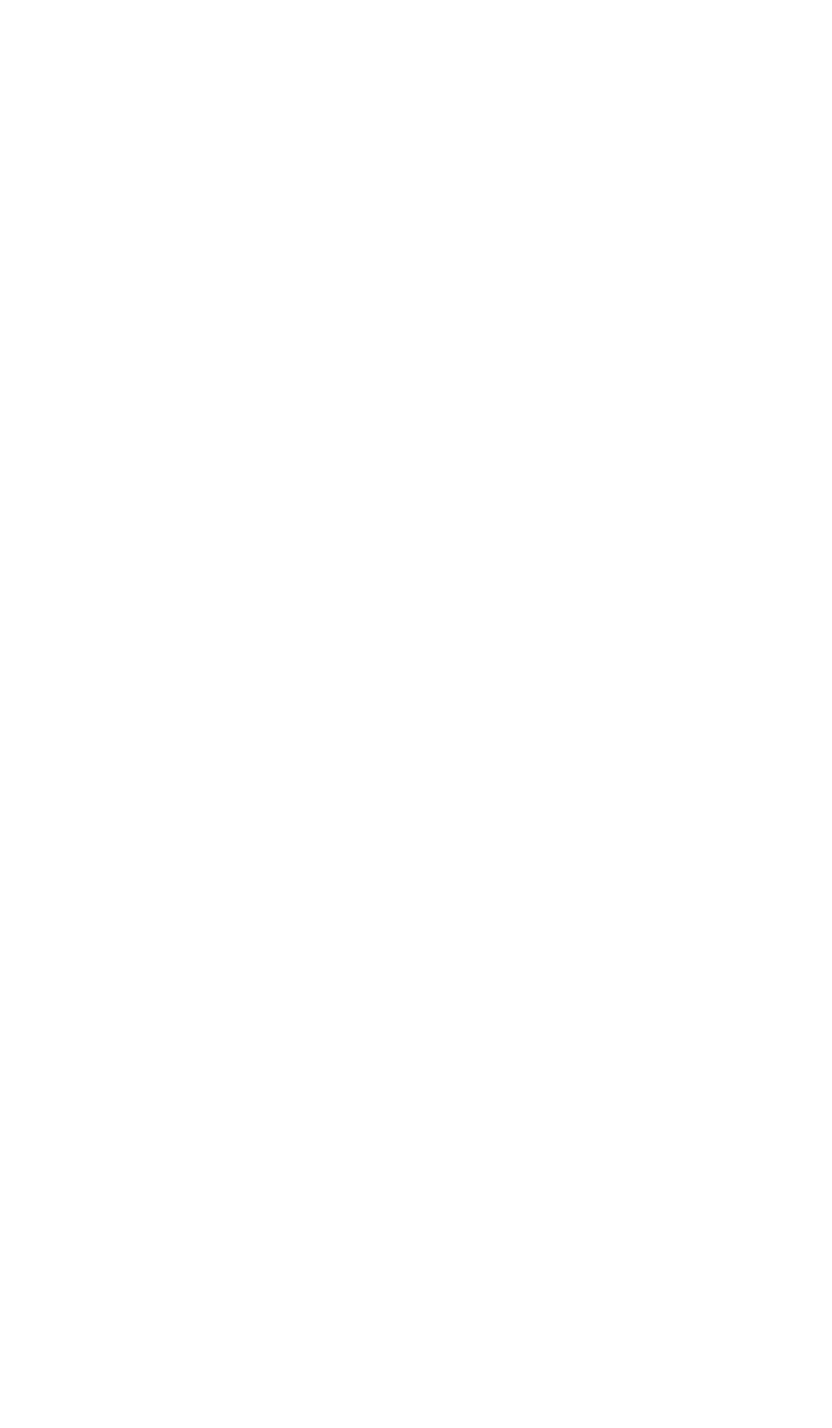
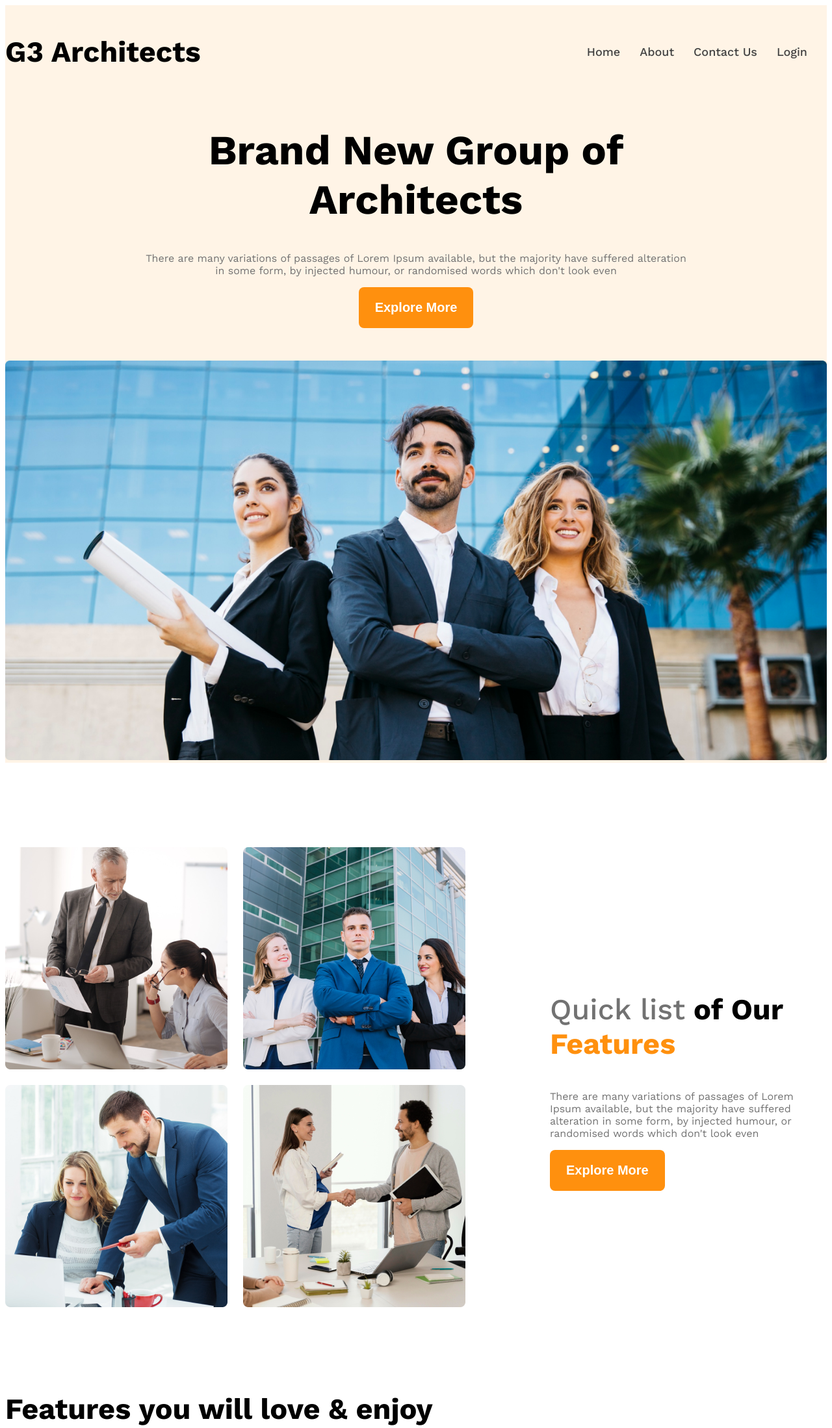
Before and after one commit to sariakhatun/G3-Architect, a plain HTML site: page index.html in a window 1280 px wide. Shown: the top 2198 px of the page at 65% size. Before the commit the page ends 800 px from the top, so only its background shows below. Drawn offline with nearby package versions, Linux system fonts and the light colour scheme.

Commit message:
added header and main section

```diff
--- a/index.html
+++ b/index.html
@@ -4,8 +4,89 @@
     <meta charset="UTF-8">
     <meta name="viewport" content="width=device-width, initial-scale=1.0">
     <title>G3 Architect</title>
+    <link rel="stylesheet" href="styles/style.css">
 </head>
-<body>
+<body class="work-sans-font">
+    <header class="bg">
+        <nav class="navbar display-flex">
+            <h3 class="brand">G3 Architects</h3>
+            <ul class="nav-links display-flex">
+                <li class="nav-item"><a href="" class="nav-link dark-2">Home </a></li>
+                <li class="nav-item"><a href="" class="nav-link dark-2"> About  </a></li>
+                <li class="nav-item "><a href="" class="nav-link dark-2"> Contact Us  </a></li>
+                <li class="nav-item "><a href="" class="nav-link dark-2">Login</a></li>
+            </ul>
+        </nav>
+        <div class="banner">
+            <div class="banner-content">
+                <h1 class="banner-title">
+                    Brand New Group of Architects
+                </h1>
+                <p class="banner-description dark-3">
+                    There are many variations of passages of Lorem Ipsum available, but the majority have suffered alteration in some form, by injected humour, or randomised words which don't look even
+                </p>
+                <button class="btn-primay">
+                    Explore More
+                </button>
+            </div>
+            <img src="images/banner.png" alt="" class="banner-image">
+        </div>
+    </header>
+    <main>
+        <!-- team section start -->
+        <section class="teams display-flex">
+            <div class="team-img-container">
+                <img src="images/team1.png" alt="two Architect discussing about design">
+                <img src="images/team2.png" alt="">
+                <img src="images/team3.png" alt="">
+                <img src="images/team4.png" alt="">
+            </div>
+            <div class="our-features">
+                <h3 class="section-title"><span class="Quick-list dark-3">Quick list</span> <span>of Our</span> <span id="Features">Features</span></h3>
+                <p class="feature-description dark-3">There are many variations of passages of Lorem Ipsum available, but the majority have suffered alteration in some form, by injected humour, or randomised words which don't look even</p>
+                <button class="btn-primay">
+                    Explore More
+                </button>
+                </div>
+        </section>
+        <!-- features will enjoy -->
+        <section>
+            <h3 class="section-title">
+                Features you will love & enjoy
+            </h3>
+        </section>
+        <!-- some facts -->
+         <section class="facts">
+            <h3 class="section-title">
+                Some Facts
+            </h3>
+            <p class="dark-3">There are many variations of passages of Lorem Ipsum available, but the majority have suffered alteration.</p>
+            <div class="fact-container">
+                <div class="fact">
+                    <img src="" alt="" class="fact-icon">
+                    <h4 class="fact-number"></h4>
+                    <h5 class="fact-name"></h5>
+                </div>
+                <div class="fact">
+                    <img src="" alt="" class="fact-icon">
+                    <h4 class="fact-number"></h4>
+                    <h5 class="fact-name"></h5>
+                </div>
+                <div class="fact">
+                    <img src="" alt="" class="fact-icon">
+                    <h4 class="fact-number"></h4>
+                    <h5 class="fact-name"></h5>
+                </div>
+                <div class="fact">
+                    <img src="" alt="" class="fact-icon">
+                    <h4 class="fact-number"></h4>
+                    <h5 class="fact-name"></h5>
+                </div>
+            </div>
+         </section>
+    </main>
+    <footer>
 
+    </footer>
 </body>
 </html>
--- a/styles/style.css
+++ b/styles/style.css
@@ -0,0 +1,125 @@
+@import url('https://fonts.googleapis.com/css2?family=Fira+Sans:ital,wght@0,100;0,200;0,300;0,400;0,500;0,600;0,700;0,800;0,900;1,100;1,200;1,300;1,400;1,500;1,600;1,700;1,800;1,900&family=Open+Sans:ital,wght@0,300..800;1,300..800&family=Work+Sans:ital,wght@0,100..900;1,100..900&display=swap');
+
+.work-sans-font {
+  font-family: "Work Sans", serif;
+  font-optical-sizing: auto;
+  font-weight: 400;
+  font-style: normal;
+  display: grid;
+
+}
+/* shared styles */
+.display-flex{
+    display: flex;
+
+}
+main{
+    max-width: 1440px;
+    margin: 0 auto;
+}
+main > section{
+    margin-top: 130px;
+}
+.section-title{
+    font-size: 2.8125rem;
+    font-weight: 700;
+}
+/* header styles */
+.bg{
+    background-color:rgba(255, 144, 14, 0.1);
+
+}
+/* navbar related styles */
+.dark-2{
+    color: #424242;
+}
+.dark-3{
+    color: #727272;
+}
+.navbar{
+    justify-content: space-between;
+    align-items: center;
+}
+.brand{
+    font-weight: 700;
+    font-size: 2.8rem;
+}
+.nav-item{
+    list-style: none;
+    margin-right: 30px;
+}
+.nav-link{
+    text-decoration: none;
+    font-size: 1.125rem;
+    font-weight: 500;
+}
+.navbar,.banner{
+    max-width: 1440px;
+    margin: 0 auto;
+}
+
+/* banner related styles */
+.banner-content{
+    max-width: 850px;
+    margin: 0 auto;
+    text-align: center
+    ;
+    margin-bottom: 50px;
+}
+.banner-title{
+    font-weight: 700;
+    font-size: 4rem;
+}
+.btn-primay{
+    background-color: rgba(255, 144, 14, 1);
+    color: rgba(255, 255, 255, 1);
+    border: none;
+    border-radius: 8px;
+    padding: 20px 25px;
+    font-size: 1.25rem;
+    font-weight: 600;
+}
+.banner-image{
+    width: 100%;
+}
+/* team and feature related styles */
+.teams{
+    align-items: center;
+}
+.team-img-container{
+    display: grid;
+    grid-template-columns: repeat(2,1fr);
+    gap: 24px;
+}
+.our-features{
+    margin-left: 130px;
+    max-width:530px ;
+}
+
+.Quick-list{
+    font-weight: 500;
+}
+#Features{
+    color: rgba(255, 144, 14, 1);
+}
+/* responsive */
+@media screen and (max-width:576px) {
+    .navbar, .nav-links, .teams{
+        flex-direction: column;
+    }
+    .team-img-container{
+        grid-template-columns: repeat(1,1fr);
+    }
+    .our-features{
+        margin-left: 20px;
+    }
+}
+/* medium size device */
+@media screen and (min-width:576px) and (max-width:992px) {
+    .teams{
+        flex-direction: column;
+    }
+    .our-features{
+        margin: 0 auto;
+    }
+}
```
